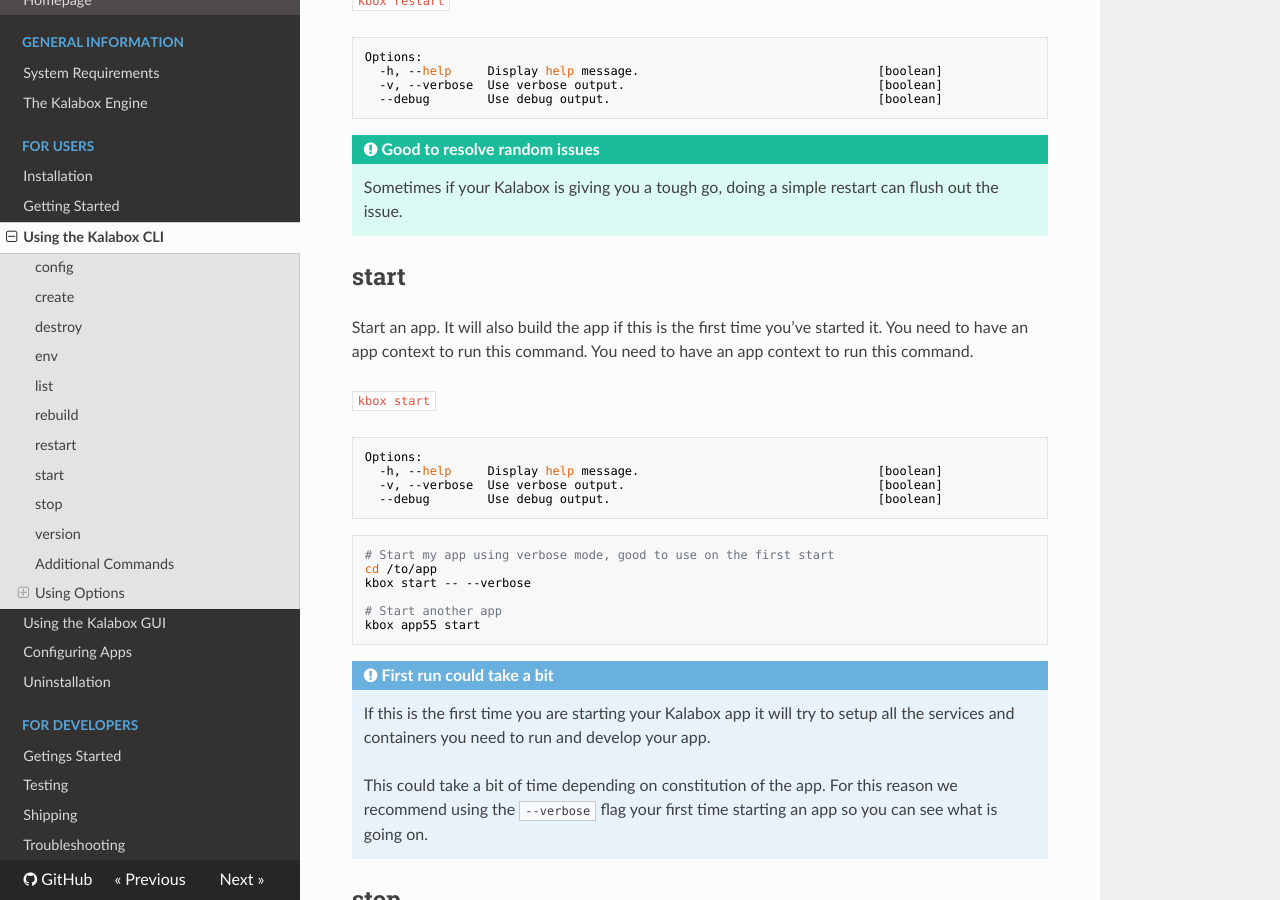
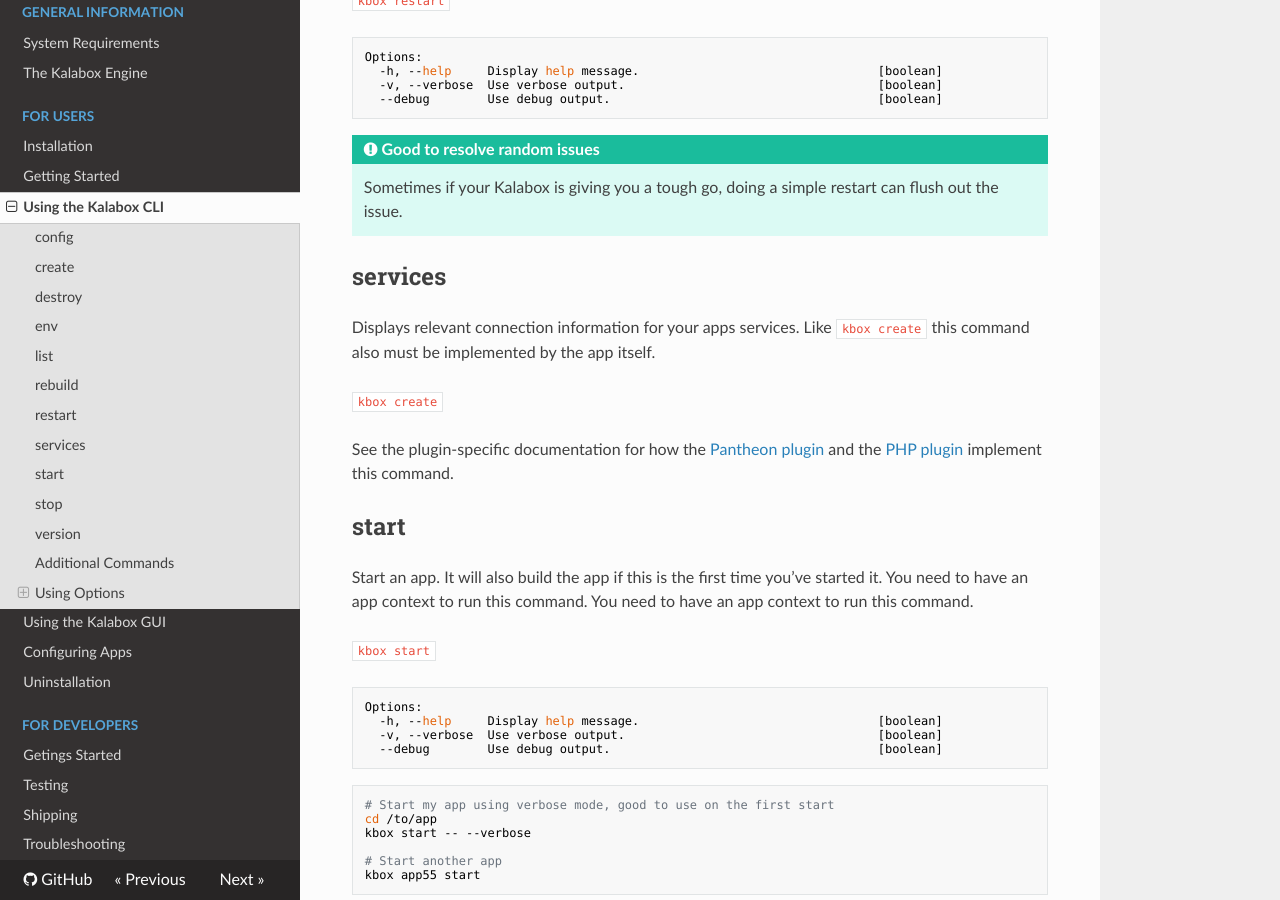
Before and after one commit to kalabox/kalabox, an MkDocs documentation site: the page built from docs/users/cli.md, in a window 1280 px wide and 900 px high, scrolled down 2910 px. Built offline with MkDocs 1.6.1, drawn with Linux system fonts in a browser that asks for light colours; nearby versions of some CDN libraries; old or Windows-style settings are respelled for this version of MkDocs.

Commit message:
#1336: Add services stub to cli

```diff
--- a/docs/users/cli.md
+++ b/docs/users/cli.md
@@ -131,8 +131,17 @@ Options:
 !!! tip "Good to resolve random issues"
     Sometimes if your Kalabox is giving you a tough go, doing a simple restart can flush out the issue.
 
+services
+--------
+
+Displays relevant connection information for your apps services. Like `kbox create` this command also must be implemented by the app itself.
+
+`kbox create`
+
+See the plugin-specific documentation for how the [Pantheon plugin](http://pantheon.kalabox.io) and the [PHP plugin](http://php.kalabox.io) implement this command.
+
 start
--------
+-----
 
 Start an app. It will also build the app if this is the first time you've started it. You need to have an app context to run this command. You need to have an app context to run this command.
 
@@ -160,7 +169,7 @@ kbox app55 start
     This could take a bit of time depending on constitution of the app. For this reason we recommend using the `--verbose` flag your first time starting an app so you can see what is going on.
 
 stop
--------
+----
 
 Stop your Kalabox app. You need to have an app context to run this command.
 
```
